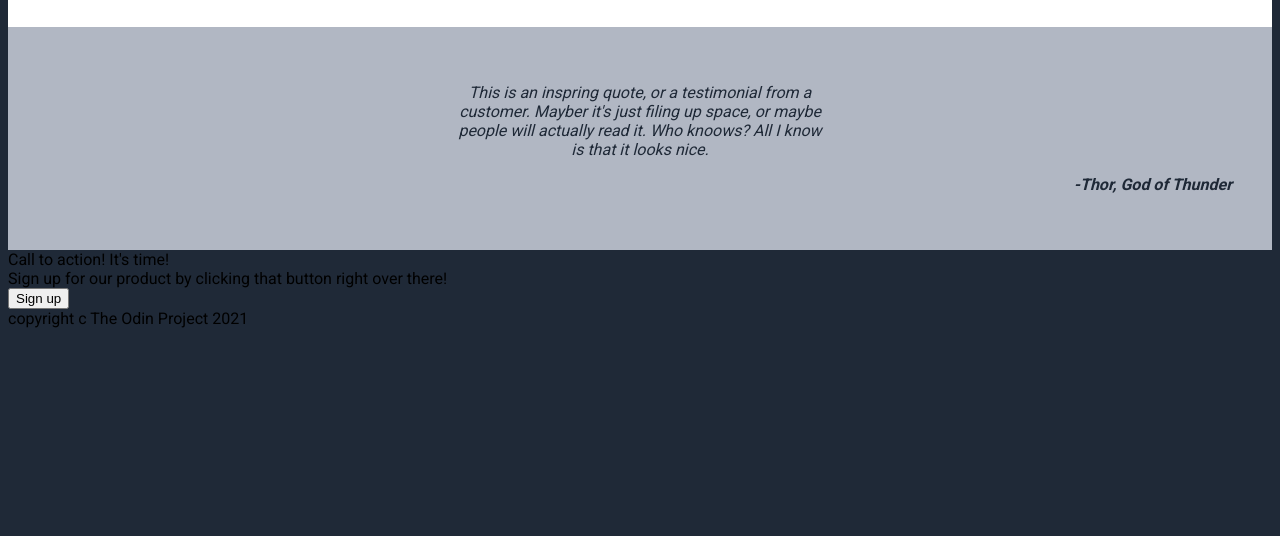
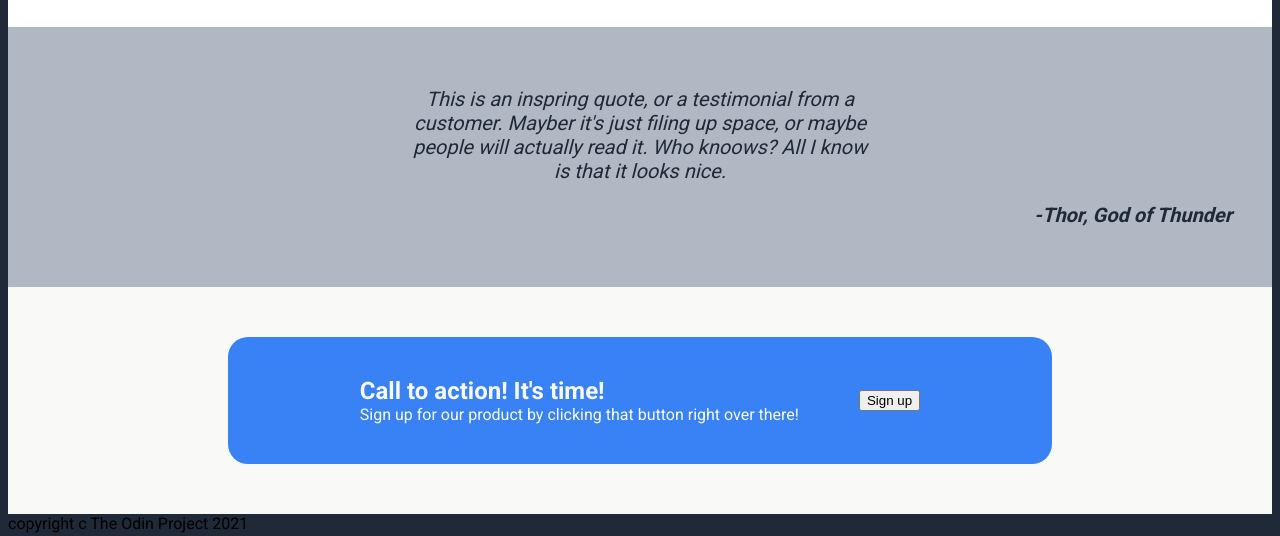
Before and after one commit to orangesaft/css, a plain HTML site: page index.html in a window 1280 px wide. Shown: the part 491-1027 px from the top of the page. Before the commit the page ends 827 px from the top, so only its background shows below. Drawn offline with Linux system fonts and the light colour scheme.

Commit message:
call it a day

```diff
--- a/index.html
+++ b/index.html
@@ -52,6 +52,7 @@
         <p id="thor">-Thor, God of Thunder</p>
     </div>
 
+    <div class="white">
     <div class="bottom">
         <div class="left">
         <div class="call">Call to action! It's time!</div>
@@ -62,6 +63,7 @@
             <button>Sign up</button>
         </div>
     </div>
+    </div>
 
     <footer>
         copyright c The Odin Project 2021
--- a/style.css
+++ b/style.css
@@ -10,8 +10,6 @@ body {
     display: flex;
     flex-direction: column;
 }
-
-
 
 /*header*/
 
@@ -109,7 +107,7 @@ img {
 
 .middle-2 {
     background-color: #b1b7c3;
-    font-size: 24x;
+    font-size: 20px;
     font-style: italic;
     font-style: light;
     padding: 40px;
@@ -124,3 +122,32 @@ p {
     text-align: right;
     font-weight: bold;
 }
+
+/*middle-2*/
+/*bottom*/
+
+.white {
+    background: #F9FAF8;
+}
+
+.bottom {
+    display: flex;
+    background-color: #3882F6;
+    color:#F9FAF8;
+    align-items: center;
+    justify-content: center;
+    gap: 60px;
+    padding: 40px;
+    margin-top: 50px;
+    margin-bottom: 50px;
+    margin-left: 220px;
+    margin-right: 220px;
+    border-radius: 20px;
+}
+
+.call {
+    font-weight: bold;
+    font-size: 24px;
+}
+
+/*skipped sign up button and the footer*/
```
